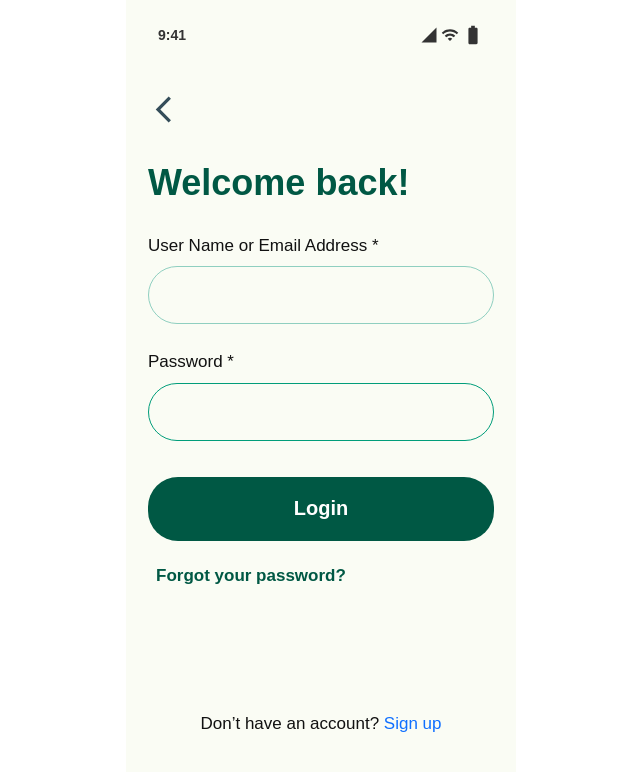
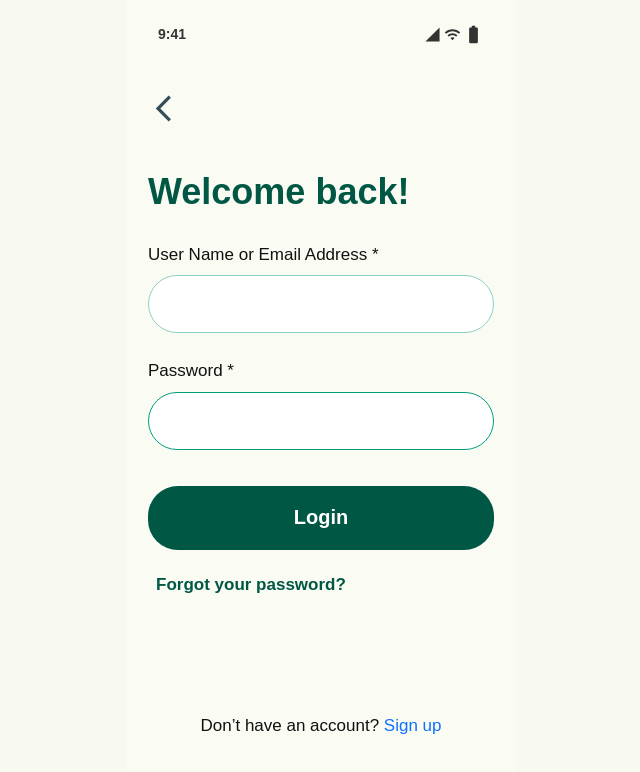
Before and after one commit to G4-Expense-Tracker/4G-Expense-Tracker, a React (Vite) app in the folder canopy-FRONTEND/: page /login in a window 1280 px wide. Shown: the top 772 px of the page, without its empty margins (319-959 px from the left). Built offline with nearby package versions, Linux system fonts and the light colour scheme.

Commit message:
DEV-82 Fixed Again the Login Page missing the icon for signup page bottom of the page.

```diff
--- a/canopy-FRONTEND/src/components/pages/LoginPage.jsx
+++ b/canopy-FRONTEND/src/components/pages/LoginPage.jsx
@@ -47,21 +47,13 @@ export default function LoginPage() {
   return (
     <Box
       sx={{
-        width: "100%",
-        minHeight: "100vh",
-        bgcolor: "#fff",
-        display: "flex",
-        justifyContent: "center",
-      }}
-    >
-      <Box
-        sx={{
         width: 390,
         minHeight: 844,
+        mx: "auto",
         bgcolor: "#FAFCF4",
         px: "22px",
         pt: "24px",
-          pb: "36px",
+        pb: "34px",
         display: "flex",
         flexDirection: "column",
         color: "#005844",
@@ -81,15 +73,15 @@ export default function LoginPage() {
           9:41
         </Typography>
 
-          <Box sx={{ display: "flex", alignItems: "center", gap: 0.4 }}>
-            <SignalCellular4BarIcon sx={{ fontSize: 18, color: "#333" }} />
-            <WifiIcon sx={{ fontSize: 18, color: "#333" }} />
-            <BatteryFullIcon sx={{ fontSize: 22, color: "#333" }} />
+        <Box sx={{ display: "flex", alignItems: "center", gap: 0.3 }}>
+          <SignalCellular4BarIcon sx={{ fontSize: 17, color: "#333" }} />
+          <WifiIcon sx={{ fontSize: 17, color: "#333" }} />
+          <BatteryFullIcon sx={{ fontSize: 21, color: "#333" }} />
         </Box>
       </Box>
 
       {/* Back Button */}
-        <Box sx={{ mb: "38px" }}>
+      <Box sx={{ mb: "48px" }}>
         <IconButton onClick={() => navigate("/main")} sx={{ p: 0 }}>
           <ArrowBackIosNewIcon sx={{ fontSize: 31, color: "#344D59" }} />
         </IconButton>
@@ -125,10 +117,16 @@ export default function LoginPage() {
             "& .MuiOutlinedInput-root": {
               height: 58,
               borderRadius: "30px",
-                bgcolor: "transparent",
-                "& fieldset": { borderColor: "#8FCFC0" },
-                "&:hover fieldset": { borderColor: "#005844" },
-                "&.Mui-focused fieldset": { borderColor: "#005844" },
+              bgcolor: "#fff",
+              "& fieldset": {
+                borderColor: "#8FCFC0",
+              },
+              "&:hover fieldset": {
+                borderColor: "#005844",
+              },
+              "&.Mui-focused fieldset": {
+                borderColor: "#005844",
+              },
             },
           }}
         />
@@ -157,10 +155,16 @@ export default function LoginPage() {
             "& .MuiOutlinedInput-root": {
               height: 58,
               borderRadius: "30px",
-                bgcolor: "transparent",
-                "& fieldset": { borderColor: "#009D7A" },
-                "&:hover fieldset": { borderColor: "#005844" },
-                "&.Mui-focused fieldset": { borderColor: "#005844" },
+              bgcolor: "#fff",
+              "& fieldset": {
+                borderColor: "#009D7A",
+              },
+              "&:hover fieldset": {
+                borderColor: "#005844",
+              },
+              "&.Mui-focused fieldset": {
+                borderColor: "#005844",
+              },
             },
           }}
         />
@@ -228,6 +232,5 @@ export default function LoginPage() {
         </Typography>
       </Box>
     </Box>
-    </Box>
   );
 }
```
Lines whose indentation alone changed are shown as unchanged.
